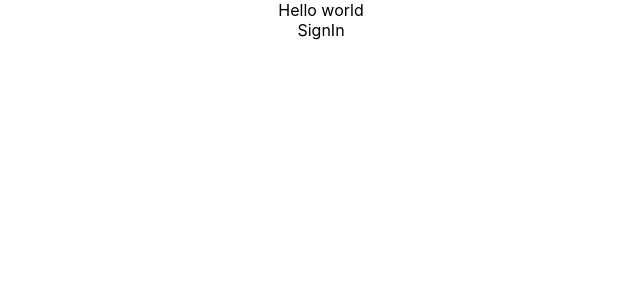
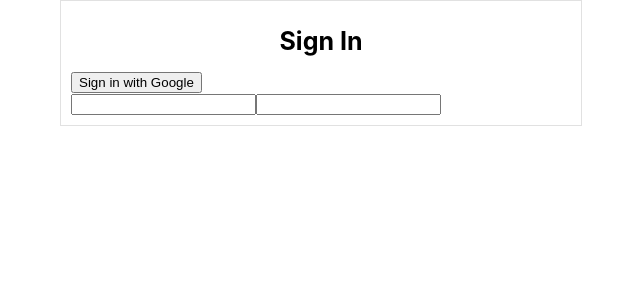
Before and after one commit to rparth07/react-slack-clone, a React (Create React App) app: page / in a window 1280 px wide. Shown: the top 300 px of the page, without its empty margins (319-959 px from the left). Built offline with nearby package versions, Linux system fonts and the light colour scheme.

Commit message:
Signin styling

```diff
--- a/src/App.js
+++ b/src/App.js
@@ -1,14 +1,17 @@
 import React from 'react';
 import SignIn from './SignIn';
 import './App.css';
+import { Component } from 'react';
 
-function App() {
-  return (
-    <div className="App">
-        Hello world
+class App extends Component {
+  state = { counter: 1 };
+  render() {
+    return (
+      <div>
         <SignIn />
-    </div>
-  );
+      </div>
+    );
+  }
 }
 
 export default App;
--- a/src/SignIn.js
+++ b/src/SignIn.js
@@ -2,8 +2,16 @@
 
 class SignIn extends Component {
   render() {
-    return <div>SignIn</div>;
+    return (
+      <div className="signin-form">
+        <h1>Sign In</h1>
+        <button>Sign in with Google</button>
+        <form>
+          <input name="email" />
+          <input name="password" />
+        </form>
+      </div>
+    );
   }
 }
-
 export default SignIn;
--- a/src/index.css
+++ b/src/index.css
@@ -11,3 +11,14 @@
   font-family: source-code-pro, Menlo, Monaco, Consolas, 'Courier New',
     monospace;
 }
+.signin-form {
+  border: 1px solid #e1e1e1;
+  padding: 10px;
+  width: 500px;
+  margin: 0 auto;
+}
+.signin-form h1 {
+  text-align: center;
+  font-size: 25px;
+  margin: 15px;
+}
```
